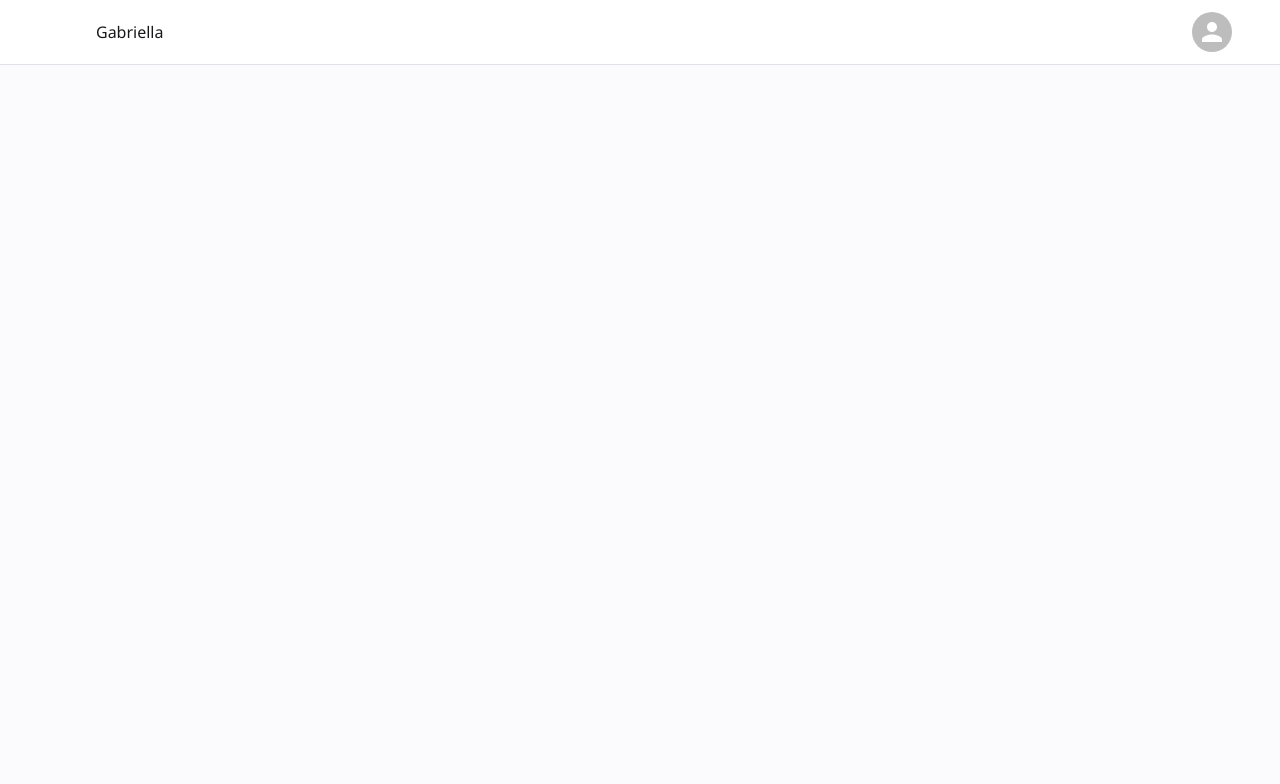
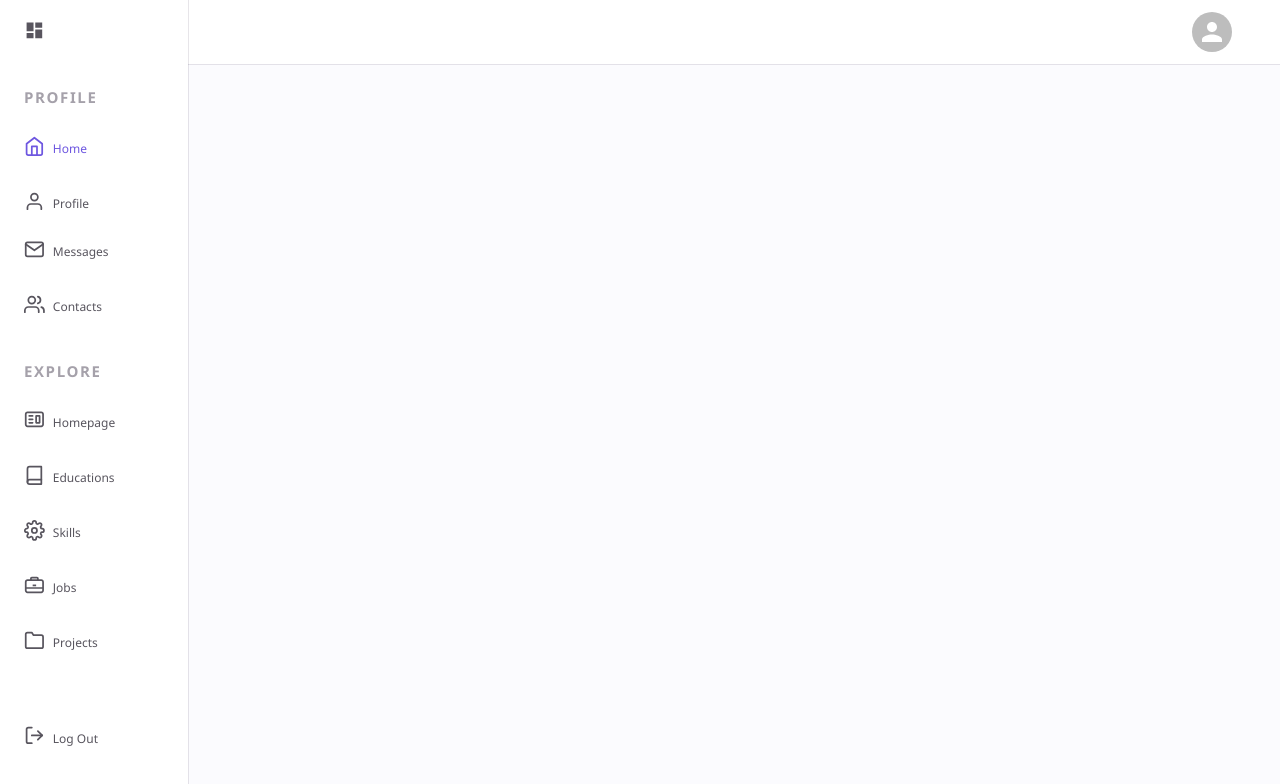
Before and after one commit to modelagem-de-sistemas/web, a Next.js app: page /admin in a window 1280 px wide. Shown: the top 784 px of the page. Built offline with nearby package versions, Linux system fonts and the light colour scheme.

Commit message:
feature: sidebar descktop

```diff
--- /dev/null
+++ b/src/components/Molecules/ListItems/SidebarListItem/index.tsx
@@ -0,0 +1,26 @@
+import Link from 'next/link';
+import React from 'react';
+
+import { Container, IconContainer } from './styles';
+
+interface Props {
+  label: string;
+  icon: React.ReactNode;
+  active?: boolean;
+  uri: string;
+}
+
+const SidebarListItem: React.FC<Props> = (props) => {
+  return (
+    <>
+      <Link href={props.uri}>
+        <Container href={props.uri} className="link active" active={props.active}>
+          <IconContainer>{props.icon}</IconContainer>
+          <span>{props.label}</span>
+        </Container>
+      </Link>
+    </>
+  );
+};
+
+export default SidebarListItem;
--- /dev/null
+++ b/src/components/Molecules/ListItems/SidebarListItem/styles.ts
@@ -0,0 +1,33 @@
+import styled from 'styled-components';
+
+interface Props {
+  active?: boolean;
+}
+
+export const Container = styled.a<Props>`
+  display: flex;
+  align-items: center;
+  color: ${({ active }) => (active ? 'var(--first-color)' : 'var(--text-color)')};
+  flex-direction: row;
+  box-sizing: border-box;
+
+  > span {
+    font-size: var(--small-font-size);
+    font-weight: var(--font-medium);
+    white-space: nowrap;
+  }
+
+  &:hover {
+    color: var(--first-color);
+  }
+`;
+
+export const IconContainer = styled.div`
+  transition: 0.4s;
+  font-size: 1.2rem;
+  margin-right: 0.5rem;
+
+  @media screen and (min-width: 768px) {
+    font-size: 1.3rem;
+  }
+`;
--- /dev/null
+++ b/src/components/Organisms/Sidebars/AdminSidebar/index.tsx
@@ -0,0 +1,72 @@
+import SidebarListItem from '@/components/Molecules/ListItems/SidebarListItem';
+import { AppConfig } from '@/config';
+import React from 'react';
+import { FiBook, FiSettings, FiFolder, FiHome, FiLogOut, FiMail, FiUser, FiUsers } from 'react-icons/fi';
+import { CgWebsite, CgBriefcase } from 'react-icons/cg';
+import { RiDashboardFill } from 'react-icons/ri';
+
+import { Container, Content, Heading, IconContainer, Items, List, Logo } from './styles';
+import Link from 'next/link';
+
+const AdminSidebar: React.FC = () => {
+  return (
+    <Container>
+      <Content>
+        <main>
+          <Link href="/admin">
+            <Logo>
+              <IconContainer>
+                <RiDashboardFill />
+              </IconContainer>
+
+              <span>{AppConfig.logo}</span>
+            </Logo>
+          </Link>
+
+          <List>
+            <Items>
+              <Heading>Profile</Heading>
+
+              <SidebarListItem label="Home" icon={<FiHome />} active uri="/" />
+
+              <div className="dropdown">
+                <SidebarListItem label="Profile" icon={<FiUser />} uri="/" />
+
+                <div className="dropdown-collapse">
+                  <div className="dropdown-content">
+                    <a href="#" className="dropdown-item">
+                      My Account
+                    </a>
+                    <a href="#" className="dropdown-item">
+                      Contact
+                    </a>
+                  </div>
+                </div>
+              </div>
+
+              <SidebarListItem label="Messages" icon={<FiMail />} uri="/" />
+
+              <SidebarListItem label="Contacts" icon={<FiUsers />} uri="/" />
+            </Items>
+
+            <Items>
+              <Heading>Explore</Heading>
+
+              <SidebarListItem label="Homepage" icon={<CgWebsite />} uri="/" />
+              <SidebarListItem label="Educations" icon={<FiBook />} uri="/" />
+              <SidebarListItem label="Skills" icon={<FiSettings />} uri="/" />
+              <SidebarListItem label="Jobs" icon={<CgBriefcase />} uri="/" />
+              <SidebarListItem label="Projects" icon={<FiFolder />} uri="/" />
+            </Items>
+          </List>
+        </main>
+
+        <footer>
+          <SidebarListItem label="Log Out" icon={<FiLogOut />} uri="/" />
+        </footer>
+      </Content>
+    </Container>
+  );
+};
+
+export default AdminSidebar;
--- /dev/null
+++ b/src/components/Organisms/Sidebars/AdminSidebar/styles.ts
@@ -0,0 +1,144 @@
+import styled from 'styled-components';
+
+export const Container = styled.nav`
+  position: fixed;
+  top: 0;
+  left: -100%;
+  height: 100vh;
+  padding: 1rem 1rem 0;
+  background-color: var(--container-color);
+  box-shadow: 1px 0 0 rgba(22, 8, 43, 0.1);
+  z-index: var(--z-fixed);
+  transition: 0.4s;
+
+  .dropdown {
+    overflow: hidden;
+    max-height: 21px;
+    transition: 0.4s ease-in-out;
+
+    &-collapse {
+      background-color: var(--first-color-light);
+      border-radius: 0.25rem;
+      margin-top: 1rem;
+    }
+    &-content {
+      display: grid;
+      row-gap: 0.5rem;
+      padding: 0.75rem 2.5rem 0.75rem 1.8rem;
+    }
+
+    &-item {
+      font-size: var(--smaller-font-size);
+      font-weight: var(--font-medium);
+      color: var(--text-color);
+
+      &:hover {
+        color: var(--first-color);
+      }
+    }
+
+    &-icon {
+      margin-left: auto;
+      transition: 0.4s;
+    }
+
+    &:hover {
+      max-height: 100rem;
+    }
+
+    &:hover &-icon {
+      transform: rotate(180deg);
+    }
+  }
+
+  @media screen and (min-width: 768px) {
+    left: 0;
+    padding: 1.2rem 1.5rem 0;
+    width: 68px;
+
+    span,
+    h3 {
+      opacity: 0;
+      transition: 0.3s;
+    }
+
+    &:hover {
+      width: var(--nav-width);
+
+      span,
+      h3 {
+        opacity: 1;
+      }
+    }
+  }
+`;
+
+export const Content = styled.div`
+  height: 100%;
+  display: flex;
+  flex-direction: column;
+  justify-content: space-between;
+  padding-bottom: 3rem;
+  overflow: auto;
+  scrollbar-width: none;
+
+  > footer {
+    margin-top: 4rem;
+  }
+
+  &::-webkit-scrollbar {
+    display: none;
+  }
+`;
+
+export const List = styled.ul`
+  list-style: none;
+  display: grid;
+  row-gap: 2.5rem;
+`;
+
+export const Items = styled.ul`
+  list-style: none;
+  display: grid;
+  row-gap: 1.5rem;
+
+  @media screen and (min-width: 768px) {
+    row-gap: 1.7rem;
+  }
+`;
+
+export const Heading = styled.h3`
+  font-size: var(--normal-font-size);
+  text-transform: uppercase;
+  letter-spacing: 0.1rem;
+  color: var(--text-color-light);
+`;
+
+export const IconContainer = styled.div`
+  transition: 0.4s;
+  font-size: 1.2rem;
+  margin-right: 0.5rem;
+
+  @media screen and (min-width: 768px) {
+    font-size: 1.3rem;
+  }
+`;
+
+export const Logo = styled.a`
+  display: flex;
+  align-items: flex-start;
+  justify-content: flex-start;
+  color: var(--text-color);
+  font-weight: var(--font-semi-bold);
+  margin-bottom: 2.5rem;
+  cursor: pointer;
+
+  > span {
+    opacity: 0;
+    transition: 0.3s;
+  }
+
+  &:hover {
+    color: var(--first-color);
+  }
+`;
--- a/src/components/Templates/DashboardPage/index.tsx
+++ b/src/components/Templates/DashboardPage/index.tsx
@@ -1,4 +1,5 @@
 import AdminNavbar from '@/components/Organisms/Navbars/AdminNavbar';
+import AdminSidebar from '@/components/Organisms/Sidebars/AdminSidebar';
 import React from 'react';
 
 import { Container } from './styles';
@@ -11,6 +12,7 @@ const DashboardPage: React.FC<Props> = (props) => {
   return (
     <Container>
       <AdminNavbar />
+      <AdminSidebar />
       <main>{props.children}</main>
     </Container>
   );
--- a/src/styles/global.ts
+++ b/src/styles/global.ts
@@ -44,8 +44,6 @@ export default memo(createGlobalStyle`
     --scroll-bar-color: hsl(var(--hue-color), 12%, 90%);
     --scroll-thumb-color: hsl(var(--hue-color), 12%, 80%);
 
-    --first-color: #6923D0;
-    --first-color: purple;
     --first-color-light: #F4F0FA;
     --title-color: #19181B;
     --text-color: #58555E;
```
